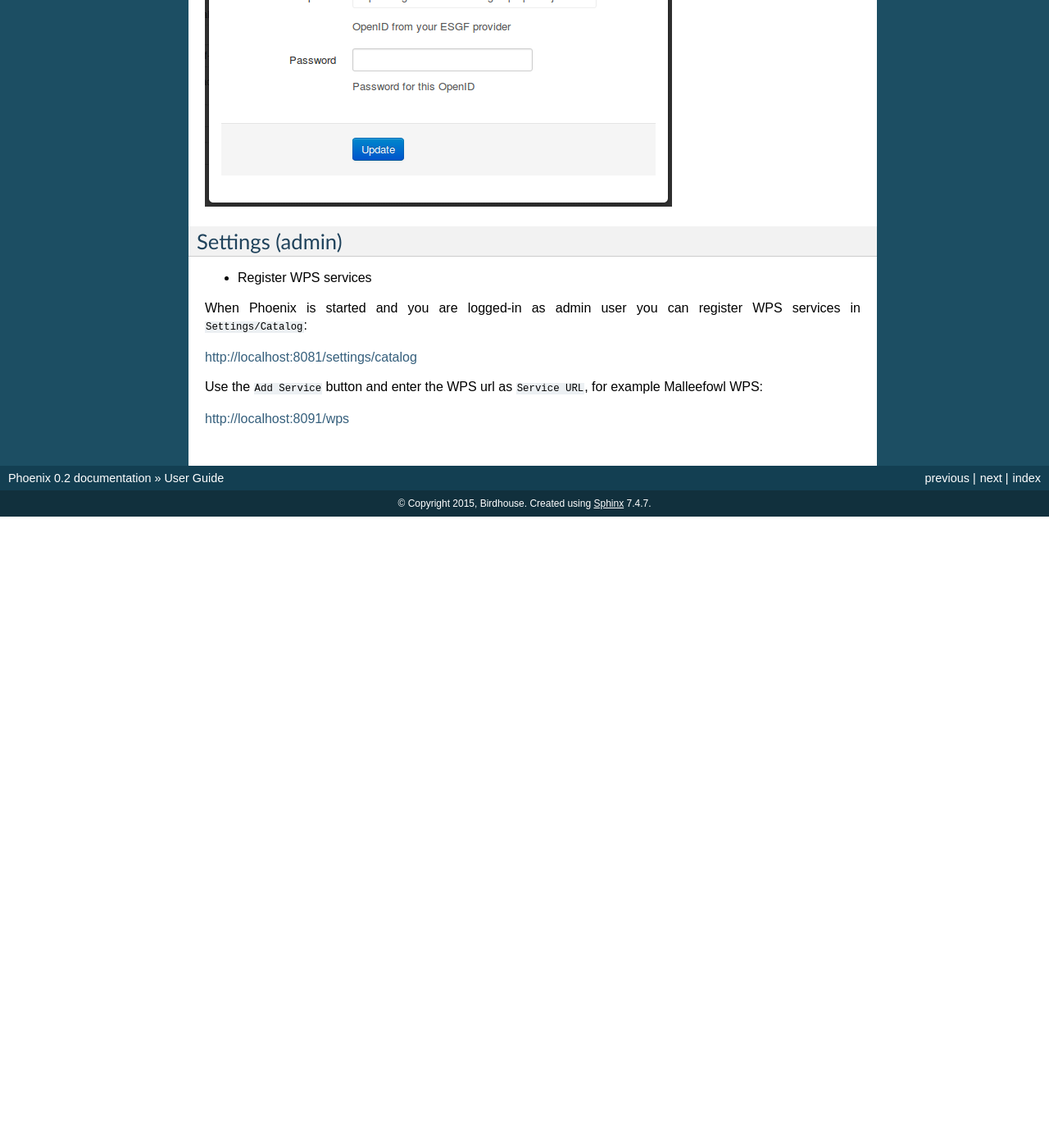
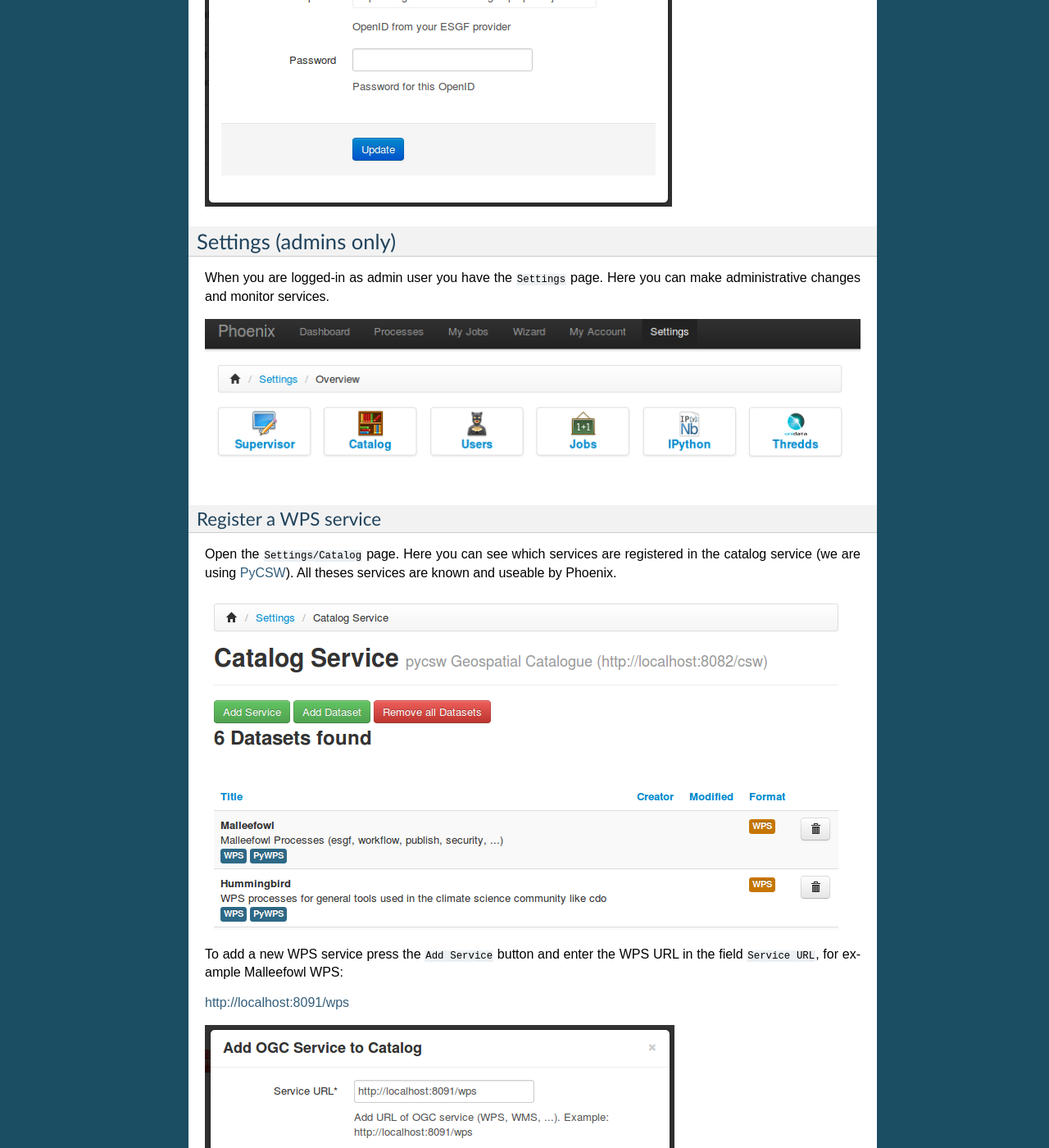
Before and after one commit to bird-house/pyramid-phoenix, a Sphinx documentation site: the page built from docs/source/user_guide.rst, in a window 1280 px wide and 1400 px high, scrolled down 2739 px. Shown: the whole window at 82% size. Built offline with Sphinx 7.4.7, drawn with Linux system fonts in a browser that asks for light colours; before the commit the page ends 3369 px from its top, so only the background shows below that; some of the changed text lies outside the part shown.

Commit message:
docs: add service description

```diff
--- a/docs/source/user_guide.rst
+++ b/docs/source/user_guide.rst
@@ -81,15 +81,22 @@ If you have a valid ESGF OpenID you can update your X509 credentials. This is a
 
 .. image:: _images/update_creds.png
 
-Settings (admin)
-----------------
+Settings (admins only)
+----------------------
 
-* Register WPS services
+When you are logged-in as admin user you have the ``Settings`` page. Here you can make administrative changes and monitor services.
 
-When Phoenix is started and you are logged-in as admin user you can register WPS services in ``Settings/Catalog``:
+.. image:: _images/settings.png
 
-http://localhost:8081/settings/catalog
+Register a WPS service
+~~~~~~~~~~~~~~~~~~~~~~
 
-Use the ``Add Service`` button and enter the WPS url as ``Service URL``, for example Malleefowl WPS:
+Open the ``Settings/Catalog`` page. Here you can see which services are registered in the catalog service (we are using `PyCSW <http://pycsw.org/>`_). All theses services are known and useable by Phoenix.
+
+.. image:: _images/catalog.png
+
+To add a new WPS service press the ``Add Service`` button and enter the WPS URL in the field ``Service URL``, for example Malleefowl WPS:
 
 http://localhost:8091/wps
+
+.. image:: _images/add_service.png
```
Also changed, not shown: docs/source/_images/add_service.png (added), docs/source/_images/catalog.png (added), docs/source/_images/settings.png (added).
